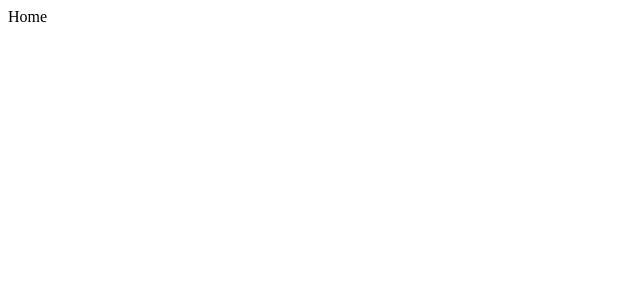
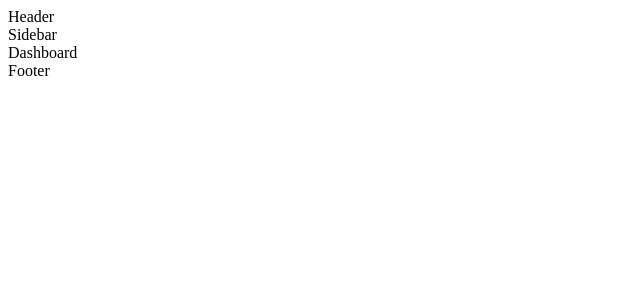
Before and after one commit to sabbir10s/admin-dashboard, a React (Vite) app: page / in a window 1280 px wide. Shown: the top 300 px of the page, without its empty margins (0-640 px from the left). Built offline with nearby package versions, Linux system fonts and the light colour scheme.

Commit message:
added layout

```diff
--- a/src/App.jsx
+++ b/src/App.jsx
@@ -1,9 +1,14 @@
 import React from 'react';
 
-import Home from './pages/Home/Home';
+import Layout from './Layout';
+import Dashboard from './pages/Dashboard/Dashboard';
 
 function App() {
-  return <Home />;
+  return (
+    <Layout>
+      <Dashboard />
+    </Layout>
+  );
 }
 
 export default App;
--- /dev/null
+++ b/src/Layout/index.jsx
@@ -0,0 +1,25 @@
+import React from 'react';
+
+const Layout = ({ children }) => {
+  return (
+    <React.Fragment>
+      <header>Header</header>
+      <main>
+        <div className="layout">
+          <aside className="sidebar">
+            {/* Add sidebar content */}
+            Sidebar
+          </aside>
+
+          <main className="main-content">
+            {/* Add main content */}
+            {children}
+          </main>
+        </div>
+      </main>
+      <footer>Footer</footer>
+    </React.Fragment>
+  );
+};
+
+export default Layout;
--- a/src/pages/Home/Home.jsx
+++ /dev/null
@@ -1,7 +0,0 @@
-import React from 'react';
-
-const Home = () => {
-  return <div>Home</div>;
-};
-
-export default Home;
```
